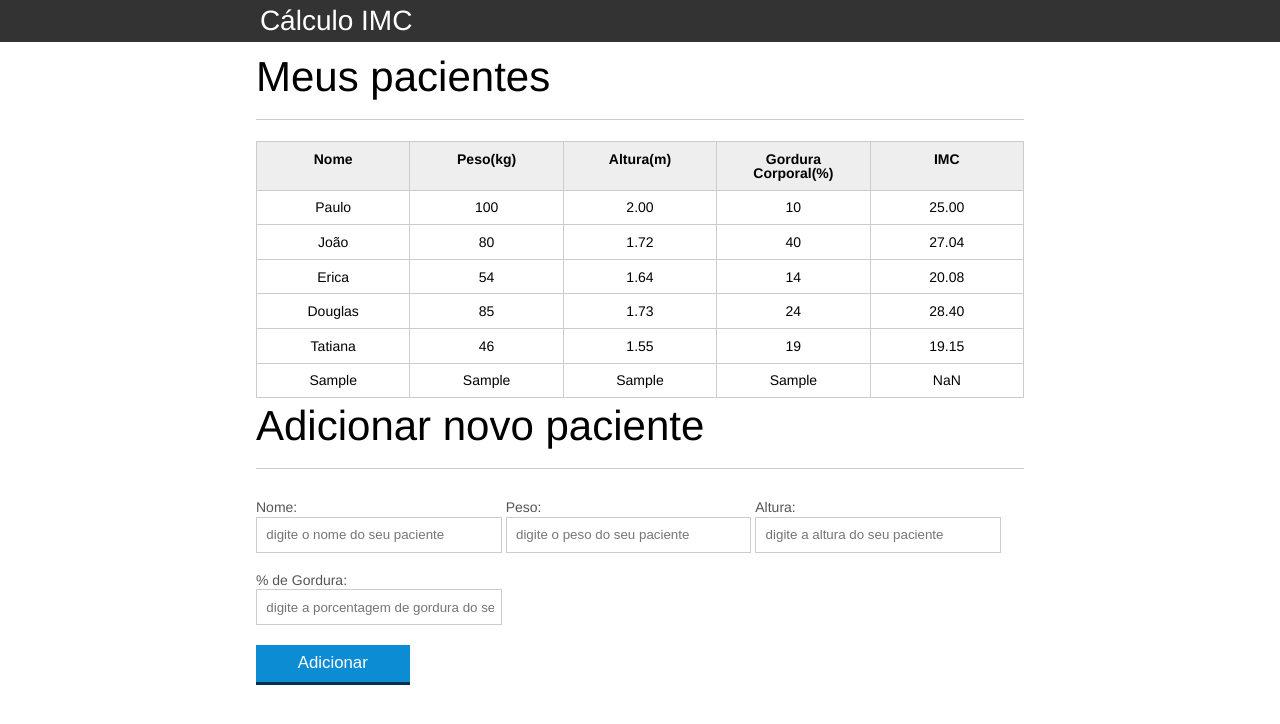
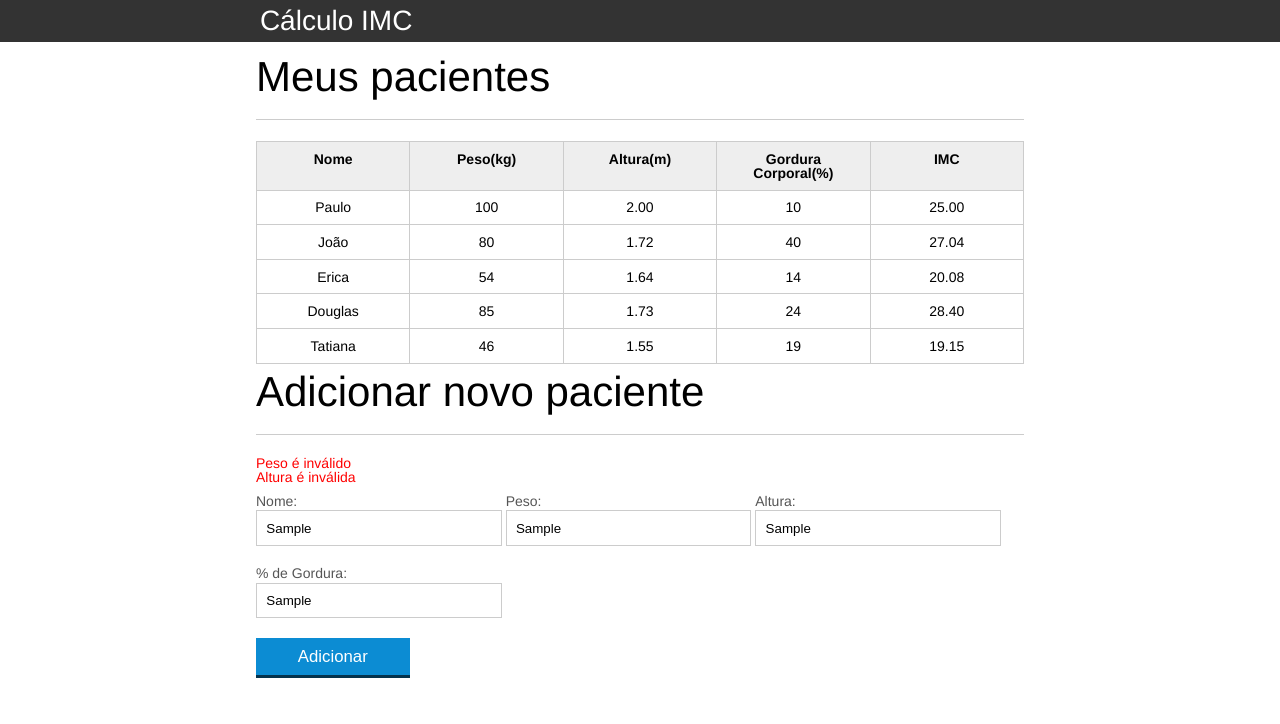
Before and after one commit to joaoAugustoParaty/imc-curso-alura-javascript, a plain HTML site: page index.html in a window 1280 px wide. Both pictures are taken after typing "Sample", "Sample", "Sample", "Sample" into the empty fields and a click on the button "Adicionar". Drawn offline with Linux system fonts and the light colour scheme.

Commit message:
Validação de Formulário

```diff
--- a/css/index.css
+++ b/css/index.css
@@ -136,3 +136,7 @@ button[disabled=disabled], button:disabled {
 .paciente-invalido{
 	background-color: lightcoral;
 }
+
+#mensagens-erro {
+    color: red;
+}
--- a/index.html
+++ b/index.html
@@ -75,6 +75,10 @@
 		<!-- ... -->
 <section class="container">
     <h2 id="titulo-form">Adicionar novo paciente</h2>
+	<ul id="mensagens-erro">
+
+
+	</ul>
     <form id="form-adiciona">
         <div class="grupo">
             <label for="nome">Nome:</label>
--- a/js/calcula-imc.js
+++ b/js/calcula-imc.js
@@ -12,17 +12,17 @@ var altura = tdAltura.textContent;
 
 var tdImc = paciente.querySelector(".info-imc");
 
-var pesoEhValido = true;
-var alturaEhValida = true;
+var pesoEhValido = validaPeso(peso);
+var alturaEhValida = validaAltura(altura);
 
-if (peso <= 0 || peso >= 200) {
+if (!pesoEhValido) {
     console.log("Peso inválido!");
     pesoEhValido = false;
     tdImc.textContent = "Peso Inválido";
     paciente.classList.add("paciente-invalido");
 }
 
-if (altura <= 0 || altura >= 3.00) {
+if (!alturaEhValida) {
     console.log("Altura inválida!");
     alturaEhValida = false;
     tdImc.textContent = "Altura Inválida";
@@ -36,6 +36,23 @@ if (alturaEhValida && pesoEhValido) {
 
 }
 
+//Validar peso
+function validaPeso(peso){
+    if(peso >= 0 && peso < 1000){
+        return true;
+    }else{
+        return false
+    }
+}
+
+function validaAltura(altura){
+    if(altura >=0 && altura <= 3.0){
+        return true;
+    }else{
+        return false;
+    }
+}
+
 function calculaImc(peso,altura){
     var imc = 0;
 
--- a/js/form.js
+++ b/js/form.js
@@ -8,13 +8,37 @@ botaoAdicionar.addEventListener("click", function(event){
 
   var pacienteTr = montaTr(paciente);
 
+  var erros = validaPaciente(paciente);
+
+  //Validar Paciente
+  if (erros.length > 0) {
+   exibirMensagemDeErro(erros)
+
+    return;
+}
+
+  // Adicionando o paciente na tabela
   var tabela = document.querySelector("#tabela-pacientes");
 
   tabela.appendChild(pacienteTr);
 
+  //Limpa o Formulário
   form.reset();
+  var mensagensErro = document.querySelector("#mensagens-erro");
+  mensagensErro.innerHTML = "";
 
-} );
+});
+
+function exibirMensagemDeErro(erros){
+  var ul = document.querySelector("#mensagens-erro");
+  ul.innerHTML = "" //zera o que tem no html, mensagens por exemplo do formulário quando da erro
+
+  erros.forEach(function(erro){
+    var li = document.createElement("li");
+    li.textContent = erro;
+    ul.appendChild(li);
+  })
+}
 
 function obtemPacienteDoFormulario(form){
 
@@ -50,3 +74,35 @@ function montaTd(dado, classe){
   return td;
 
 }
+
+//Validar Paciente
+
+function validaPaciente(paciente){
+
+  var erros = [];
+
+  if(paciente.nome.length == 0){
+    erros.push("O nome não pode ser em branco");
+  }
+
+  if (!validaPeso(paciente.peso))
+      erros.push("Peso é inválido");
+
+
+  if (!validaAltura(paciente.altura))
+      erros.push("Altura é inválida");
+
+      if(paciente.gordura.length == 0){
+        erros.push("A gordura não pode ser em branco");
+      }
+
+      if(paciente.peso.length == 0){
+        erros.push("O peso não pode ser em branco");
+      }
+
+      if(paciente.altura.length == 0){
+        erros.push("A altura não pode ser em branco");
+      }
+
+  return erros;
+}
```
